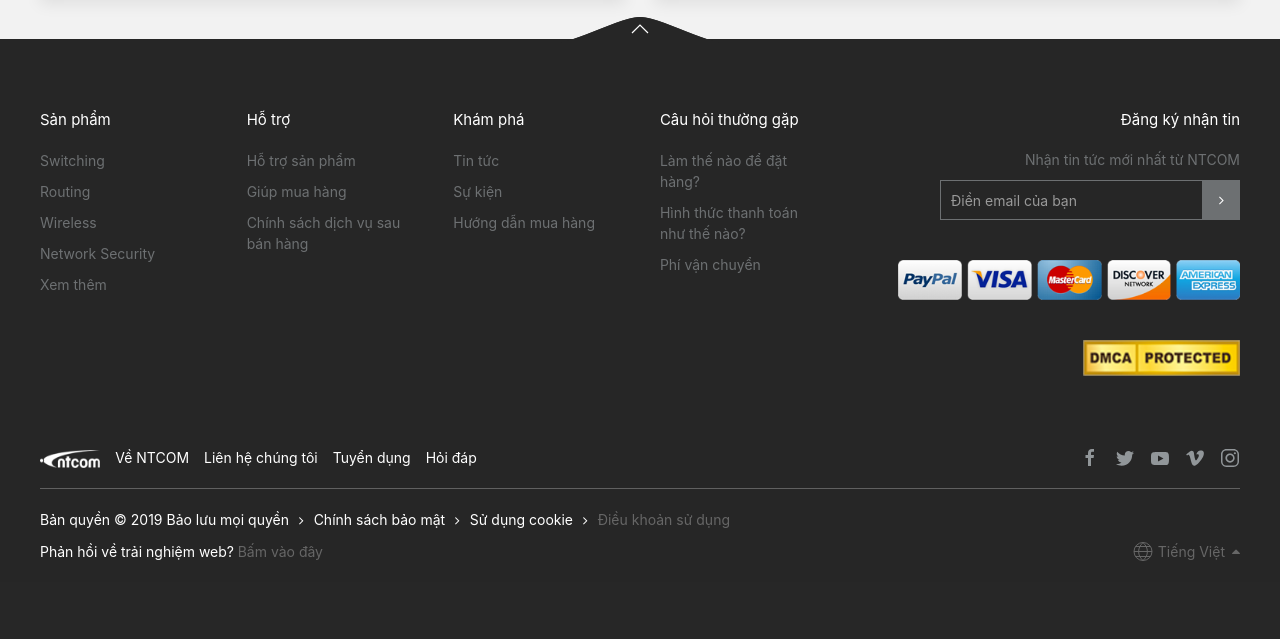
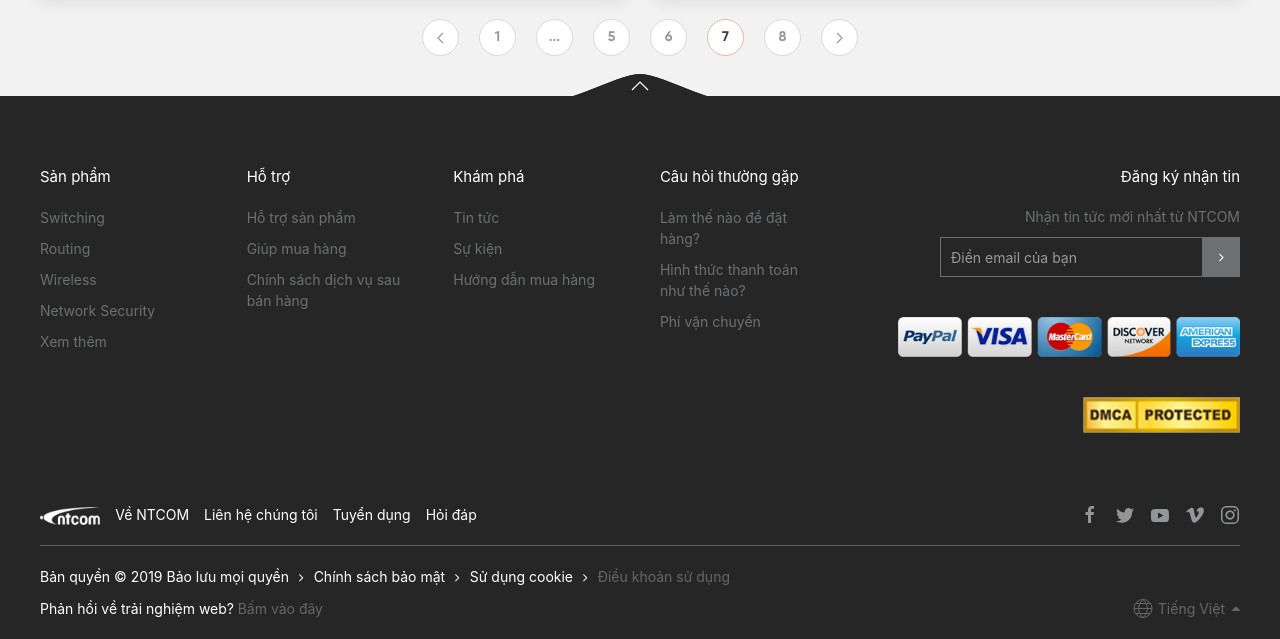
Before and after one commit to lemanhhai1310/ntcom, a PHP site: page /new-list.php in a window 1280 px wide. Shown: the part 1544-2183 px from the top of the page. Before the commit the page ends 2105 px from the top, so only its background shows below. Run offline with PHP 8.4, Linux system fonts and the light colour scheme; data that the repository does not hold is empty; some libraries are stand-ins or nearby versions.

Commit message:
update pagination

```diff
--- a/new-list.php
+++ b/new-list.php
@@ -100,6 +100,16 @@
             </div>
             <?php } ?>
         </div>
+        <ul class="uk-pagination uk-flex-center" uk-margin>
+            <li><a href="#"><span uk-pagination-previous></span></a></li>
+            <li><a href="#">1</a></li>
+            <li class="uk-disabled"><span>...</span></li>
+            <li><a href="#">5</a></li>
+            <li><a href="#">6</a></li>
+            <li class="uk-active"><span>7</span></li>
+            <li><a href="#">8</a></li>
+            <li><a href="#"><span uk-pagination-next></span></a></li>
+        </ul>
     </div>
 </div>
 <?php include('footer.php'); ?>
--- /dev/null
+++ b/scss/_pagination.scss
@@ -0,0 +1,31 @@
+.uk-pagination{
+  li{
+    font-family:'SVN-Gilroy Bold';
+    a{
+      width: 35px;
+      height: 35px;
+      background-color: #fff;
+      border: 1px solid #d8d8d8;
+      border-radius: 50%;
+      display: inline-flex;
+      align-items: center;
+      justify-content: center;
+    }
+    >span{
+      width: 35px;
+      height: 35px;
+      background-color: #fff;
+      border: 1px solid #d8d8d8;
+      border-radius: 50%;
+      display: inline-flex;
+      align-items: center;
+      justify-content: center;
+    }
+    &.uk-active{
+      >span{
+        border-color: #ddb6af;
+        color: #4f3c3c;
+      }
+    }
+  }
+}
--- a/scss/layout.scss
+++ b/scss/layout.scss
@@ -6,3 +6,4 @@
 @import "footer";
 @import "breadcrumb";
 @import "new-list";
+@import "pagination";
```
Also changed, not shown: css/layout.css, 1 other file.
